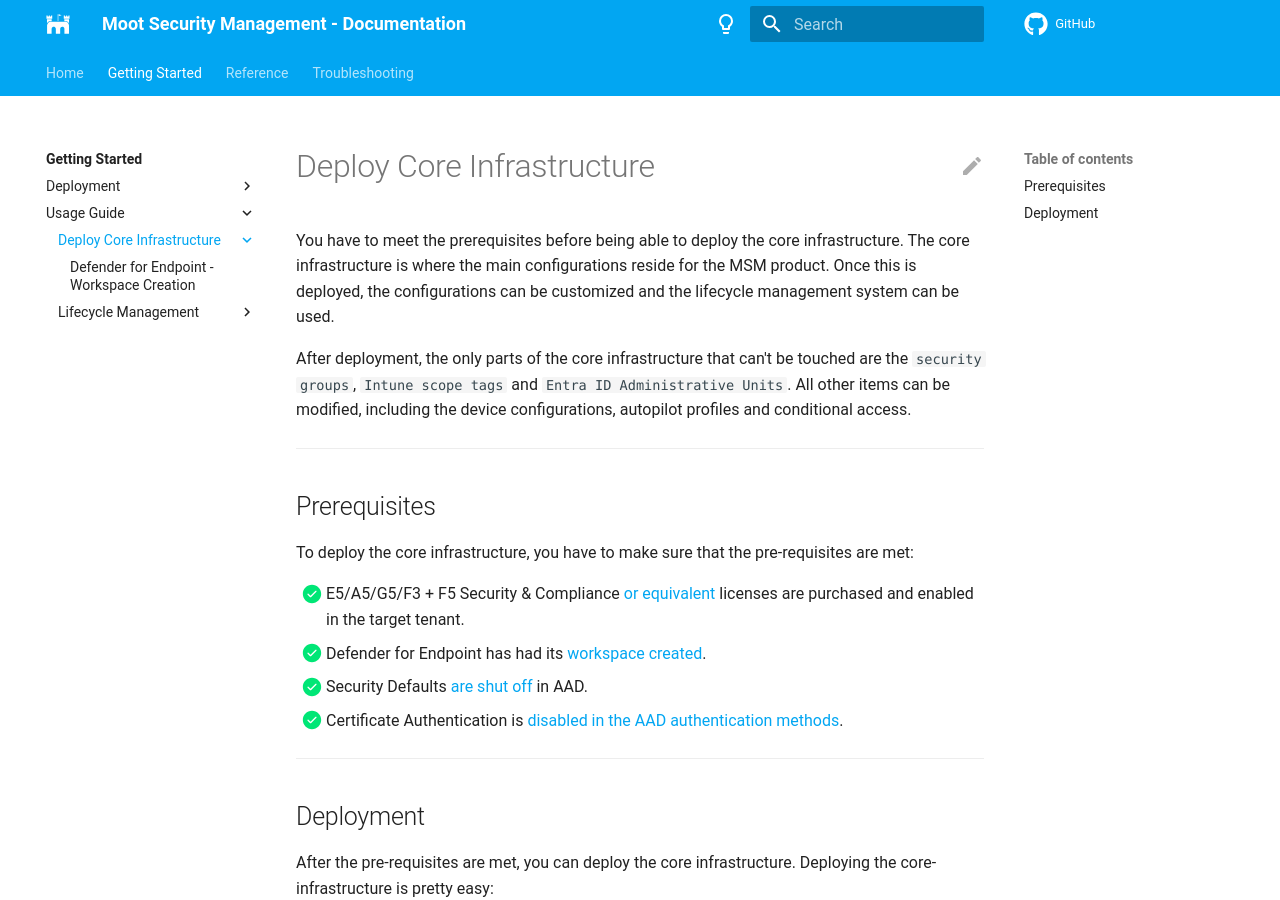
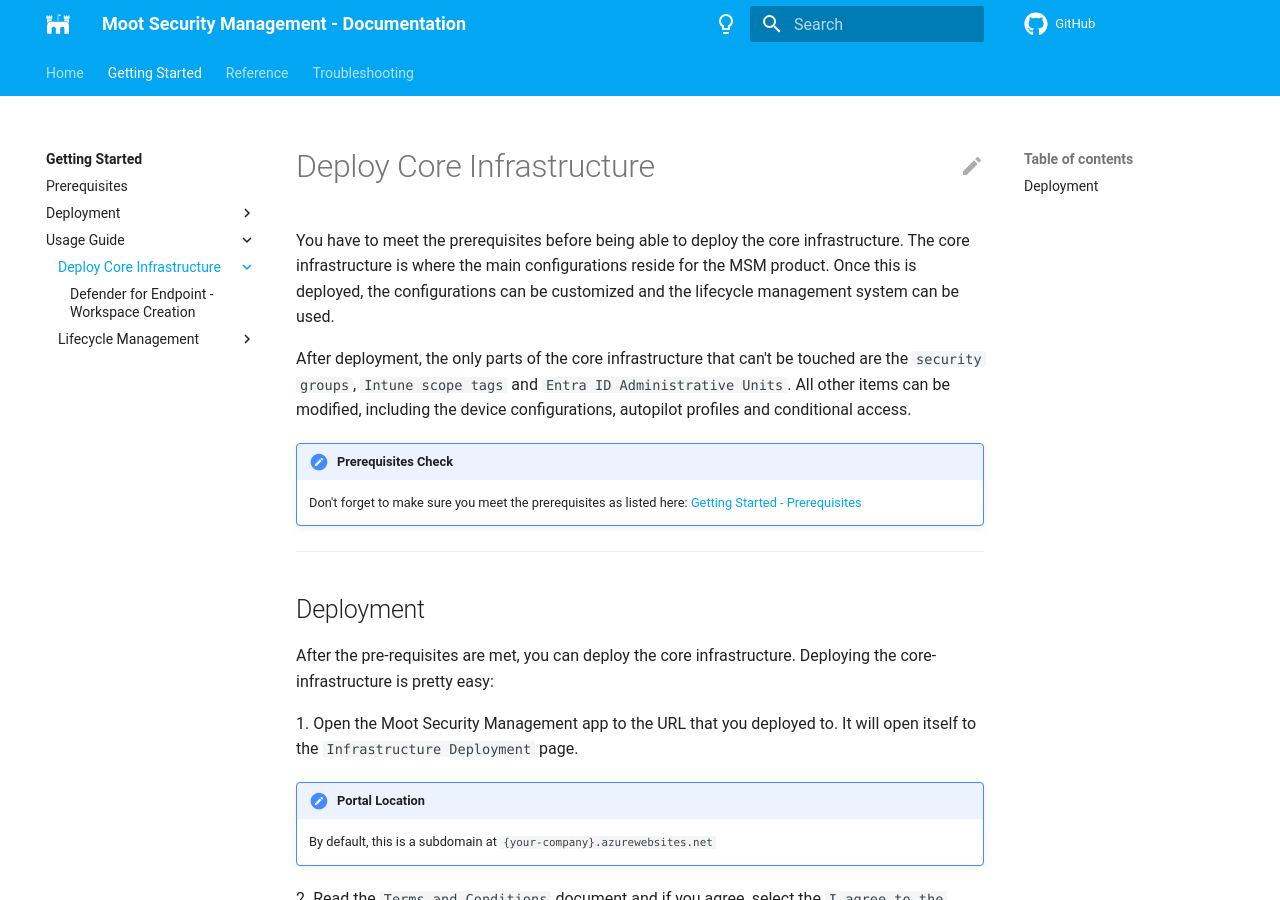
Before and after one commit to Software-Hardware-Integration-Lab/Documentation, an MkDocs documentation site: the page built from docs/Getting-Started/Usage-Guide/Deploy-Core-Infrastructure/index.md, in a window 1280 px wide and 900 px high. Built offline with MkDocs 1.6.1 and Material for MkDocs 9.7.7, drawn with Linux system fonts in a browser that asks for light colours; comment, search, counter and statistics services are not loaded.

```diff
--- a/docs/Getting-Started/Usage-Guide/Deploy-Core-Infrastructure/index.md
+++ b/docs/Getting-Started/Usage-Guide/Deploy-Core-Infrastructure/index.md
@@ -6,16 +6,9 @@ Once this is deployed, the configurations can be customized and the lifecycle ma
 
 After deployment, the only parts of the core infrastructure that can't be touched are the `security groups`, `Intune scope tags` and `Entra ID Administrative Units`. All other items can be modified, including the device configurations, autopilot profiles and conditional access.
 
----
-
-## Prerequisites
-
-To deploy the core infrastructure, you have to make sure that the pre-requisites are met:
-
-- [X] E5/A5/G5/F3 + F5 Security & Compliance [or equivalent](https://go.microsoft.com/fwlink/?linkid=2139145){:target="_blank"} licenses are purchased and enabled in the target tenant.
-- [X] Defender for Endpoint has had its [workspace created](../MDE-Enable).
-- [X] Security Defaults [are shut off](https://learn.microsoft.com/en-us/azure/active-directory/fundamentals/concept-fundamentals-security-defaults#disabling-security-defaults) in AAD.
-- [X] Certificate Authentication is [disabled in the AAD authentication methods](https://learn.microsoft.com/en-us/azure/active-directory/authentication/how-to-certificate-based-authentication#step-2-enable-cba-on-the-tenant).
+!!! note "Prerequisites Check"
+    Don't forget to make sure you meet the prerequisites as listed here:
+    [Getting Started - Prerequisites](/Getting-Started/Prerequisites)
 
 ---
 
```
Also changed, not shown: docs/Getting-Started/Prerequisites.md (added, +36 -0 lines), docs/index.md (+2 -5 lines).
